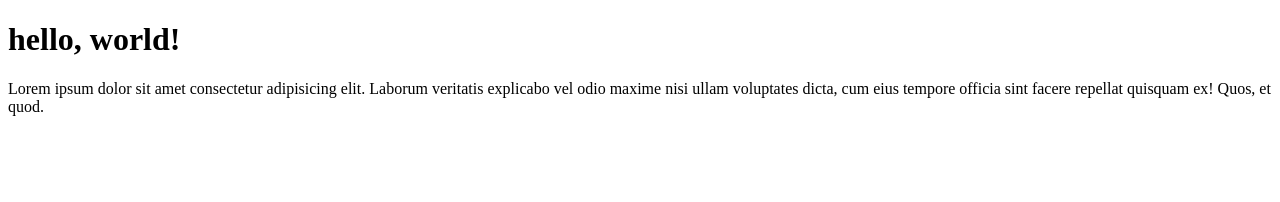
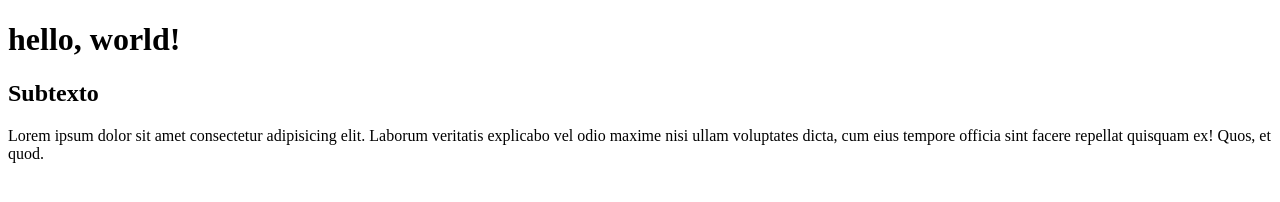
Before and after one commit to lukus-git/curso-git, a plain HTML site: page index.html in a window 1280 px wide. Drawn offline with Linux system fonts and the light colour scheme.

Commit message:
decime e terceiro commit - [Dev correção]

```diff
--- a/index.html
+++ b/index.html
@@ -3,7 +3,7 @@
 <head>
     <meta charset="UTF-8">
     <meta name="viewport" content="width=device-width, initial-scale=1.0">
-    <title>Document</title>
+    <title>Corriido</title>
 </head>
 <body>
 
@@ -11,6 +11,10 @@
         hello, world!
     </h1>
 
+    <h2>
+        Subtexto
+    </h2>
+
     <p>
         Lorem ipsum dolor sit amet consectetur adipisicing elit. Laborum veritatis explicabo vel odio maxime nisi ullam voluptates dicta, cum eius tempore officia sint facere repellat quisquam ex! Quos, et quod.
     </p>
```
